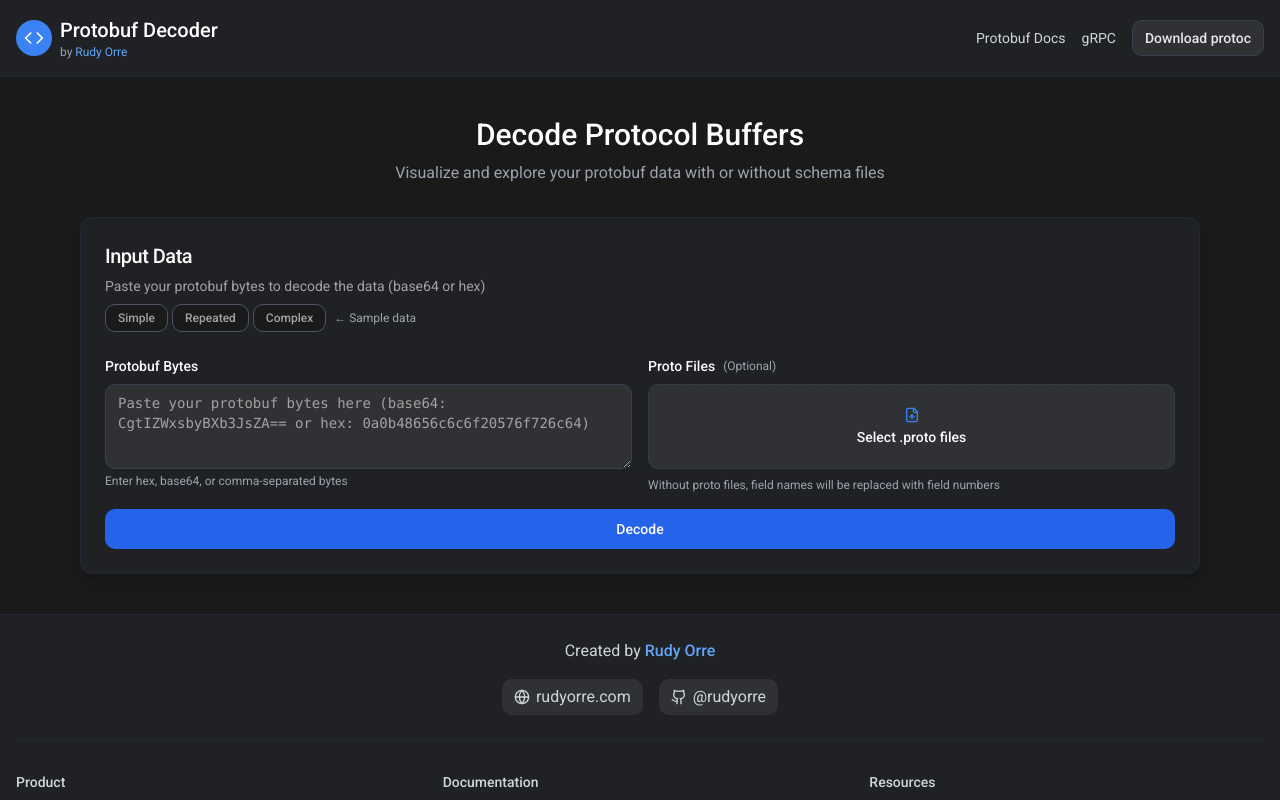
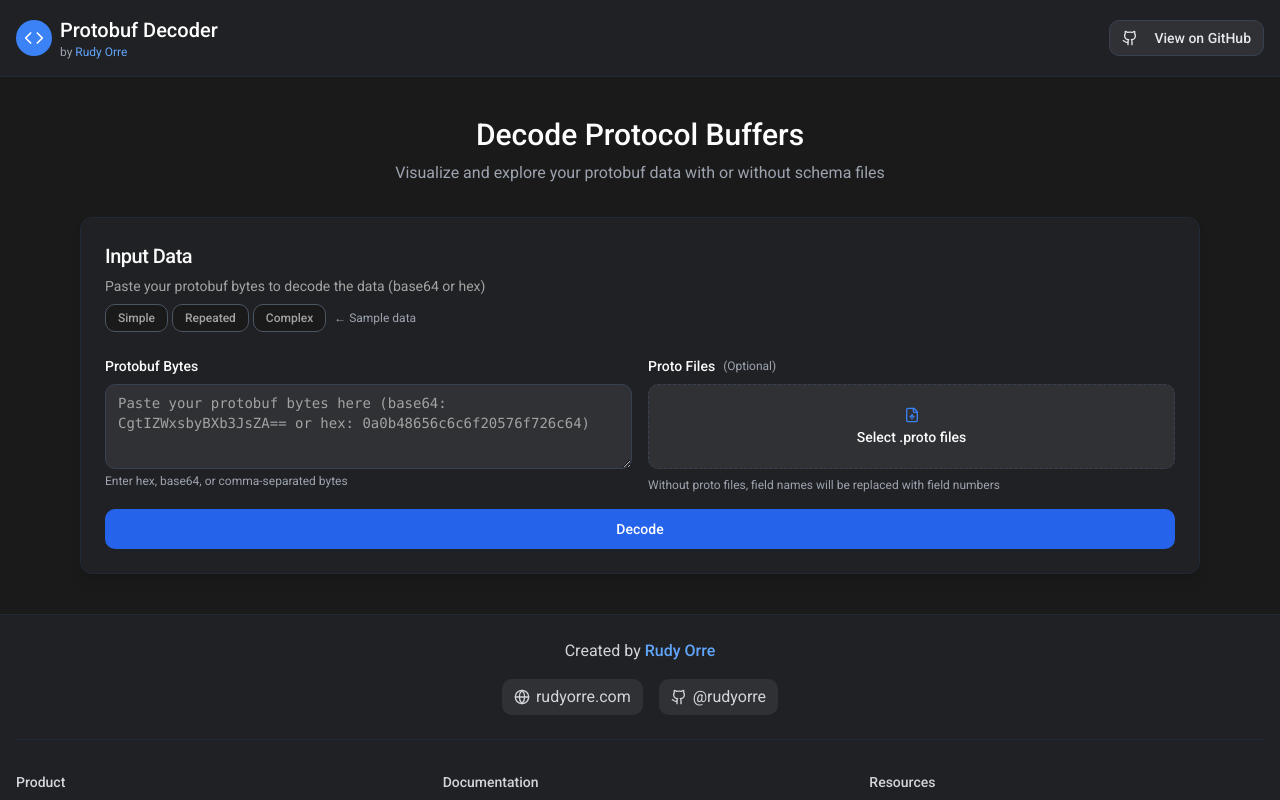
Before and after one commit to rudyorre/protopeek, a Next.js app: page / in a window 1280 px wide. Shown: the top 800 px of the page. Built offline with nearby package versions, Linux system fonts and the light colour scheme.

Commit message:
Update navbar

```diff
--- a/app/components/header.tsx
+++ b/app/components/header.tsx
@@ -1,4 +1,4 @@
-import { Code } from "lucide-react"
+import { Code, Github } from "lucide-react"
 import { Button } from "@/components/ui/button"
 
 export function Header() {
@@ -27,30 +27,15 @@ export function Header() {
           </div>
 
           <div className="hidden md:flex items-center gap-4">
-            <a
-              href="https://protobuf.dev"
-              target="_blank"
-              rel="noopener noreferrer"
-              className="text-sm text-gray-300 hover:text-blue-400 transition-colors"
-            >
-              Protobuf Docs
-            </a>
-            <a
-              href="https://grpc.io"
-              target="_blank"
-              rel="noopener noreferrer"
-              className="text-sm text-gray-300 hover:text-blue-400 transition-colors"
-            >
-              gRPC
-            </a>
             <Button
               variant="outline"
               size="sm"
               className="border-gray-700 hover:border-blue-500 bg-[#303134] hover:bg-[#303134] text-gray-200"
               asChild
             >
-              <a href="https://github.com/protocolbuffers/protobuf/releases" target="_blank" rel="noopener noreferrer">
-                Download protoc
+              <a href="https://github.com/rudyorre/protobuf-decoder" target="_blank" rel="noopener noreferrer">
+                <Github className="h-4 w-4 mr-2" />
+                View on GitHub
               </a>
             </Button>
           </div>
```
